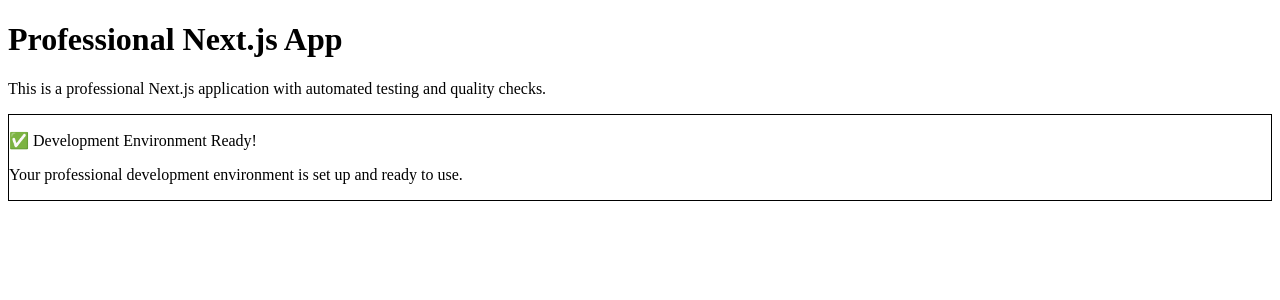
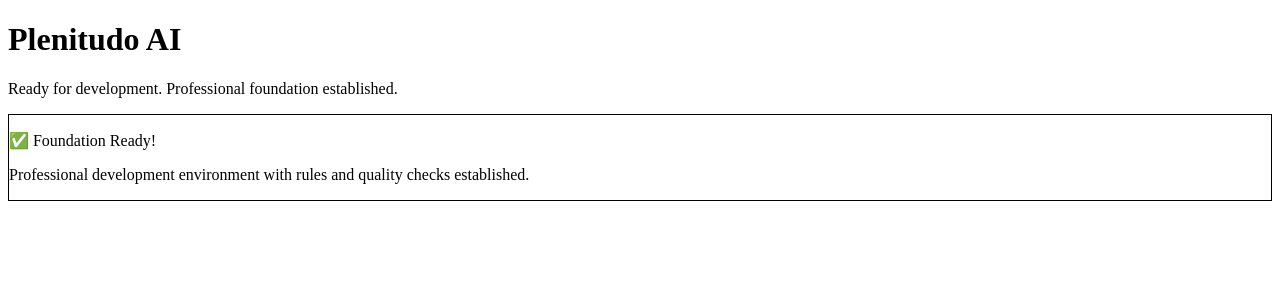
Before and after one commit to knportal/plenitudo, a Next.js app: page / in a window 1280 px wide. Shown: the top 300 px of the page. Built offline with nearby package versions, Linux system fonts and the light colour scheme.

Commit message:
Customize for Plenitudo AI - clean foundation ready for step-by-step development

```diff
--- a/src/app/api/route/route.ts
+++ /dev/null
@@ -1,28 +0,0 @@
-import { NextRequest, NextResponse } from 'next/server';
-
-export async function POST(request: NextRequest) {
-  try {
-    const body = await request.json();
-
-    // Basic validation
-    if (!body) {
-      return NextResponse.json(
-        { error: 'Request body is required' },
-        { status: 400 }
-      );
-    }
-
-    // Return success response
-    return NextResponse.json({
-      success: true,
-      message: 'API endpoint is working',
-      data: body,
-      timestamp: new Date().toISOString()
-    });
-  } catch (error) {
-    return NextResponse.json(
-      { error: 'Internal server error' },
-      { status: 500 }
-    );
-  }
-}
--- a/src/app/layout.tsx
+++ b/src/app/layout.tsx
@@ -2,8 +2,8 @@
 import "./globals.css";
 
 export const metadata: Metadata = {
-  title: "Professional Next.js App",
-  description: "A professional Next.js application with automated testing and quality checks",
+  title: "Plenitudo AI",
+  description: "AI-powered platform for intelligent solutions and automation",
 };
 
 export default function RootLayout({
--- a/src/app/page.tsx
+++ b/src/app/page.tsx
@@ -3,14 +3,14 @@
     <main className="min-h-screen p-8">
       <div className="max-w-4xl mx-auto">
         <h1 className="text-4xl font-bold text-gray-900 mb-8">
-          Professional Next.js App
+          Plenitudo AI
         </h1>
         <p className="text-lg text-gray-600 mb-8">
-          This is a professional Next.js application with automated testing and quality checks.
+          Ready for development. Professional foundation established.
         </p>
         <div className="bg-green-100 border border-green-400 text-green-700 px-4 py-3 rounded">
-          <p className="font-bold">✅ Development Environment Ready!</p>
-          <p>Your professional development environment is set up and ready to use.</p>
+          <p className="font-bold">✅ Foundation Ready!</p>
+          <p>Professional development environment with rules and quality checks established.</p>
         </div>
       </div>
     </main>
```
Also changed, not shown: 1 other file (tests, documents, lock files or other folders).
